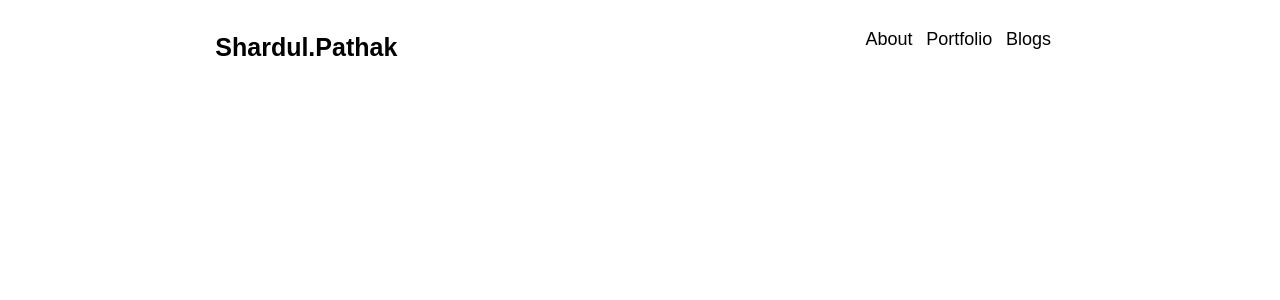
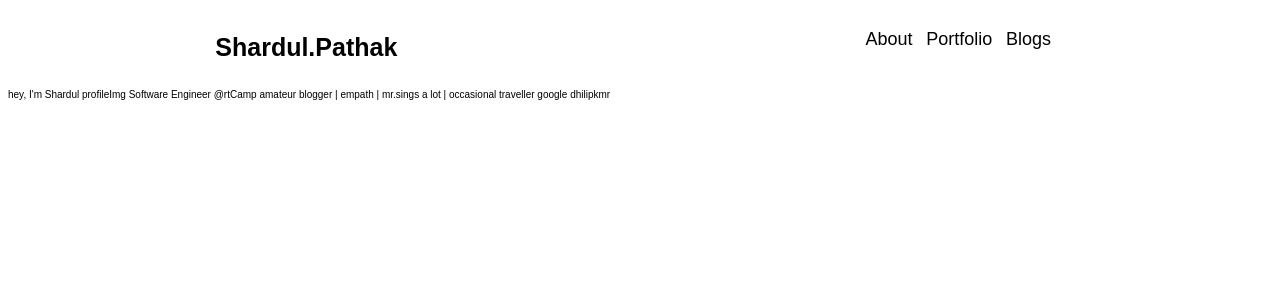
Before and after one commit to shapaaa/Portfolio-project, a React (Create React App) app: page / in a window 1280 px wide. Shown: the top 300 px of the page. Built offline with nearby package versions, Linux system fonts and the light colour scheme.

Commit message:
Set the routes for nav menu of site

```diff
--- a/package.json
+++ b/package.json
@@ -8,6 +8,7 @@
     "@testing-library/user-event": "^12.8.3",
     "react": "^17.0.2",
     "react-dom": "^17.0.2",
+    "react-router-dom": "^6.0.1",
     "react-scripts": "4.0.3",
     "styled-components": "^5.3.3",
     "web-vitals": "^1.1.2"
--- a/src/App.js
+++ b/src/App.js
@@ -1,12 +1,25 @@
 import styled from "styled-components";
 import Home from "./pages/Home";
+import Portfolio from "./pages/Portfolio";
+import About from "./pages/About";
+import { Route, Routes } from "react-router";
+import Layout from "./components/Layout";
+import Blogs from "./pages/Blogs";
+
 
 const Container = styled.div``
 
 const App = () => {
   return (
     <Container>
-      <Home />
+      <Routes>
+        <Route path="/" element={ <Layout /> }>
+          <Route index element={ <Home /> } />
+          <Route path="about" element={ <About /> } />
+          <Route path="portfolio" element={ <Portfolio /> } />
+          <Route path="blogs" element={ <Blogs /> } />
+        </Route>
+      </Routes>
     </Container>
   )
 }
--- a/src/components/Header.jsx
+++ b/src/components/Header.jsx
@@ -1,3 +1,4 @@
+import { Link } from "react-router-dom";
 import styled from "styled-components";
 
 const Container = styled.div``
@@ -5,7 +6,7 @@ const NavContainer = styled.nav`
 display: flex;
 justify-content: space-around;
 `
-const Link = styled.a`
+const NavLink = styled(Link)`
 text-decoration: none;
 color: black;
 `
@@ -13,7 +14,6 @@ const Title = styled.h1`
 font-size: 2.5rem;
 `
 const TitleContainer = styled.div`
-
 `
 const List = styled.ul`
 list-style: none;
@@ -29,14 +29,14 @@ const Header = () => {
         <Container>
             <NavContainer>
                 <TitleContainer>
-                    <Link href='/'>
+                    <NavLink to='/'>
                         <Title>Shardul.Pathak</Title>
-                    </Link>
+                    </NavLink>
                 </TitleContainer>
                 <List>
-                    <ListElement>About</ListElement>
-                    <ListElement>Portfolio</ListElement>
-                    <ListElement>Blogs</ListElement>
+                    <NavLink to='/about'><ListElement>About</ListElement></NavLink>
+                    <NavLink to='/portfolio'><ListElement>Portfolio</ListElement></NavLink>
+                    <NavLink to='/blogs'><ListElement>Blogs</ListElement></NavLink>
                     {/* <ListElement>Resume</ListElement> */ }
                 </List>
             </NavContainer>
--- /dev/null
+++ b/src/components/Layout.jsx
@@ -0,0 +1,12 @@
+import { Outlet } from "react-router";
+import Header from "./Header";
+
+const Layout = ()=>{
+  return(
+      <>
+          <Header/>
+          <Outlet/>
+      </>
+  )
+}
+export default Layout;
--- a/src/index.js
+++ b/src/index.js
@@ -1,13 +1,16 @@
 import React from 'react';
 import ReactDOM from 'react-dom';
+import { BrowserRouter as Router } from 'react-router-dom';
 import App from './App';
 import reportWebVitals from './reportWebVitals';
 import GlobalStyle from './styles/GlobalStyle';
 
 ReactDOM.render(
   <React.StrictMode>
-    <GlobalStyle />
-    <App />
+    <Router>
+      <GlobalStyle />
+      <App />
+    </Router>
   </React.StrictMode>,
   document.getElementById( 'root' )
 );
--- /dev/null
+++ b/src/pages/About.jsx
@@ -0,0 +1,8 @@
+import styled from "styled-components";
+const Container = styled.div``
+const About = ()=>{
+  return(
+      <Container>About</Container>
+  )
+}
+export default About;
--- /dev/null
+++ b/src/pages/Blogs.jsx
@@ -0,0 +1,8 @@
+import styled from "styled-components";
+const Container = styled.div``
+const Blogs = ()=>{
+  return(
+      <Container>Blogs</Container>
+  )
+}
+export default Blogs;
--- a/src/pages/Home.jsx
+++ b/src/pages/Home.jsx
@@ -6,7 +6,12 @@ const Container = styled.div``;
 const Home = ()=>{
   return(
       <Container>
-          <Header/>
+          hey, I'm
+Shardul
+profileImg
+Software Engineer @rtCamp
+amateur blogger | empath | mr.sings a lot | occasional traveller
+google dhilipkmr
       </Container>
   )
 }
--- /dev/null
+++ b/src/pages/Portfolio.jsx
@@ -0,0 +1,8 @@
+import styled from "styled-components";
+const Container = styled.div``
+const Portfolio = ()=>{
+  return(
+      <Container>Portfolio</Container>
+  )
+}
+export default Portfolio;
```
Also changed, not shown: 1 other file (tests, documents, lock files or other folders).
